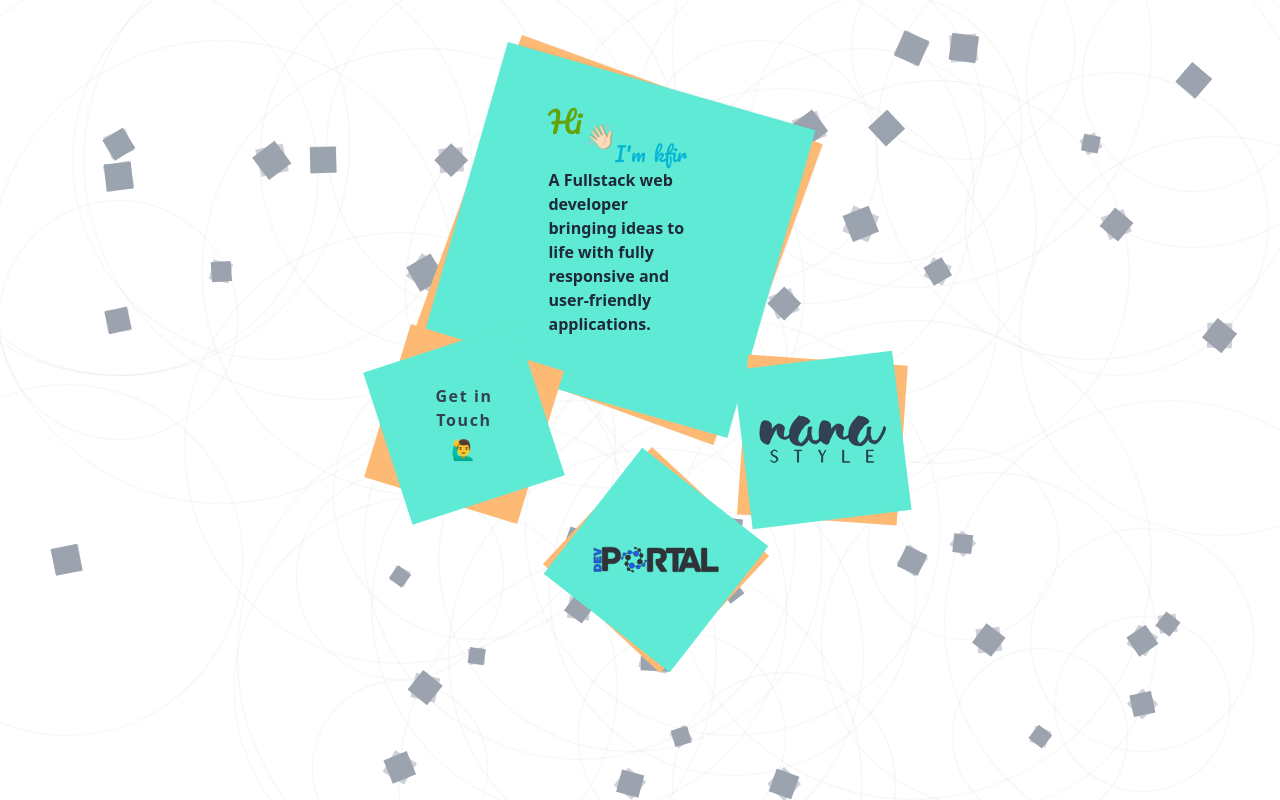
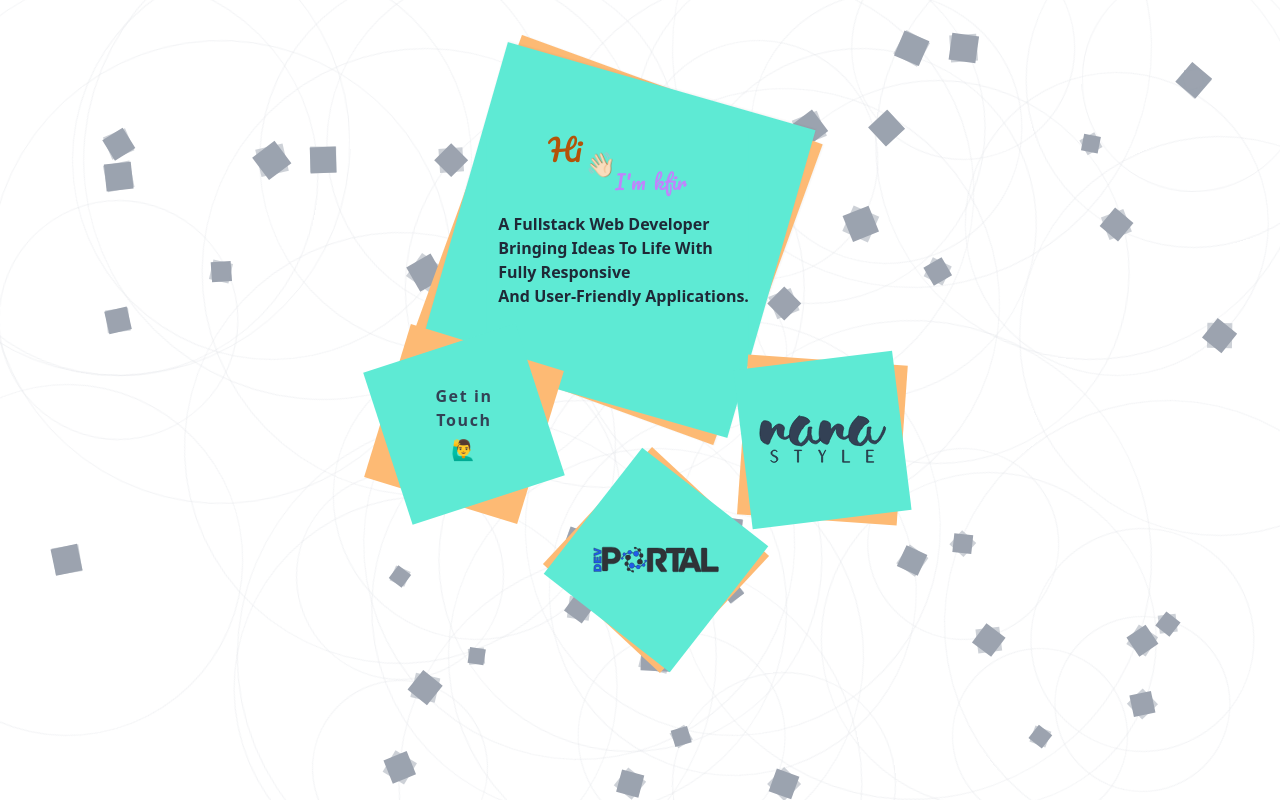
Before and after one commit to kfirkfir89/ka-portfolio, a React (Vite) app: page / in a window 1280 px wide. Built offline with nearby package versions, Linux system fonts and the light colour scheme; a web font is replaced by a local one.

Commit message:
netlify form

```diff
--- a/src/components/contact-cube.component.tsx
+++ b/src/components/contact-cube.component.tsx
@@ -48,7 +48,22 @@ const ContactCube = () => {
 
   const handleSubmit = (event: React.FormEvent) => {
     event.preventDefault();
-    // onSubmit(formData);
+
+    // const sendEmail = async () => {
+    //   try {
+    //     const response = await fetch('/.netlify/functions/sendmail', {
+    //       method: 'POST',
+    //       body: JSON.stringify(formData),
+    //       headers: {
+    //         'Content-Type': 'application/json',
+    //       },
+    //     });
+    //   } catch (error) {}
+    // };
+
+    // if (!response.ok) {
+    //   // Handle error...
+    // }
   };
 
   return (
@@ -144,7 +159,10 @@ const ContactCube = () => {
             <form
               className="flex flex-col gap-4 px-6 pb-4"
               onSubmit={handleSubmit}
+              name="contact"
+              data-netlify="true"
             >
+              <input type="hidden" name="form-name" value="contact" />
               <div className="flex flex-col">
                 <label className="label font-semibold tracking-wide">
                   Name:
--- a/src/components/devportal-cube.component.tsx
+++ b/src/components/devportal-cube.component.tsx
@@ -81,7 +81,7 @@ const DevPortalCube = () => {
                 delay: 0.5,
               },
             }}
-            className="absolute z-50 mr-8 max-h-screen w-[310px] cursor-default flex-col justify-center overflow-auto  py-8 sm:w-[460px]"
+            className="absolute z-50 mr-8 max-h-screen w-[310px] cursor-default flex-col justify-center overflow-auto  py-8 pb-12  sm:w-[460px]"
           >
             <h1 className="mb-4 self-center whitespace-nowrap p-4 font-custom text-3xl">
               <DevPortalIcon className="h-fit w-28 sm:w-32" />
@@ -140,8 +140,8 @@ const DevPortalCube = () => {
                 personalized recommendations.
               </span>
             </p>
-            <div className="flex justify-center gap-4">
-              <div className=" flex items-center justify-center gap-8 pt-8">
+            <div className="flex justify-center gap-4 py-8">
+              <div className=" flex items-center justify-center gap-8 ">
                 <div className="group relative  inline-flex">
                   <div className="transitiona-all absolute -inset-px rounded-xl bg-gradient-to-r  from-gray-100 via-orange-100 to-gray-100 opacity-70 blur-lg duration-1000 group-hover:-inset-1 group-hover:opacity-100 group-hover:duration-200" />
                   <Link
--- a/src/components/hi-cube.component.tsx
+++ b/src/components/hi-cube.component.tsx
@@ -4,7 +4,7 @@ import { getRandomInt } from '../routes/home/home.component';
 const HiCube = () => {
   let windowVh = '-25vh';
   let windowVw = '45vw';
-  let cubeSize = '14rem';
+  let cubeSize = '15rem';
   if (window.innerWidth > 390) {
     windowVh = '-30vh';
     windowVw = '45vw';
@@ -76,7 +76,7 @@ const HiCube = () => {
       >
         <motion.div className="absolute z-20 flex justify-center bg-teal-300 pb-10">
           <div className=" flex flex-col">
-            <div className="flex text-3xl text-lime-600">
+            <div className="flex justify-center text-3xl text-amber-700">
               <span className="font-custom">Hi</span>
               <h1 className="flex ">
                 {' '}
@@ -85,18 +85,27 @@ const HiCube = () => {
                 </span>
               </h1>
               <p className="flex pt-9 ">
-                <span className="self-end whitespace-nowrap font-custom  text-xl text-cyan-500">
+                <span className="self-end whitespace-nowrap font-custom  text-xl text-purple-400">
                   I&apos;m
                 </span>
-                <span className="self-end whitespace-nowrap pl-2 font-custom  text-xl text-cyan-500">
+                <span className="self-end whitespace-nowrap pl-2 font-custom  text-xl text-purple-400">
                   kfir
                 </span>
               </p>
             </div>
-            <h1 className="text-xs font-semibold sm:text-base">
-              A Fullstack web developer bringing ideas to life with fully
-              responsive and user-friendly applications.
-            </h1>
+            <p className="white pl-3 pt-4 text-xs font-semibold capitalize sm:text-base">
+              <span className="whitespace-nowrap">
+                A Fullstack web developer
+              </span>
+              <br />
+              <span className="flex">
+                bringing ideas to life with fully responsive
+              </span>
+
+              <span className="flex whitespace-nowrap">
+                and user-friendly applications.
+              </span>
+            </p>
           </div>
         </motion.div>
       </motion.div>
--- a/src/components/nanastyle-cube.component.tsx
+++ b/src/components/nanastyle-cube.component.tsx
@@ -81,7 +81,7 @@ const NanaStyleCube = () => {
                 delay: 0.5,
               },
             }}
-            className="absolute z-50 mr-8 max-h-screen w-[310px] cursor-default flex-col justify-center overflow-auto  py-8 sm:w-[460px]"
+            className="absolute z-50 mr-8 max-h-full w-[310px] cursor-default flex-col justify-center overflow-auto py-8 pb-12 sm:w-[460px]"
           >
             <h1 className="mb-4 self-center whitespace-nowrap p-4 font-custom text-3xl">
               <NanaStyleIcon className="h-fit w-28 sm:w-32" />
@@ -137,8 +137,8 @@ const NanaStyleCube = () => {
                 categories.
               </span>
             </p>
-            <div className="flex justify-center gap-4">
-              <div className=" flex items-center justify-center gap-8 pt-8">
+            <div className="flex justify-center gap-4 py-8">
+              <div className=" flex items-center justify-center gap-8">
                 <div className="group relative  inline-flex">
                   <div className="transitiona-all absolute -inset-px rounded-xl bg-gradient-to-r  from-gray-100 via-orange-100 to-gray-100 opacity-70 blur-lg duration-1000 group-hover:-inset-1 group-hover:opacity-100 group-hover:duration-200" />
                   <Link
--- a/vite.config.ts
+++ b/vite.config.ts
@@ -1,9 +1,18 @@
 /* eslint-disable import/no-extraneous-dependencies */
-import { defineConfig } from 'vite';
+import { defineConfig, loadEnv } from 'vite';
 import react from '@vitejs/plugin-react-swc';
 import svgr from 'vite-plugin-svgr';
 
 // https://vitejs.dev/config/
-export default defineConfig({
-  plugins: [react(), svgr()],
+export default defineConfig(({ command, mode }) => {
+  // Load env file based on `mode` in the current working directory.
+  // Set the third parameter to '' to load all env regardless of the `VITE_` prefix.
+  const env = loadEnv(mode, process.cwd(), '');
+  return {
+    // vite config
+    define: {
+      __APP_ENV__: env.APP_ENV,
+    },
+    plugins: [react(), svgr()],
+  };
 });
```
Also changed, not shown: 2 other files (tests, documents, lock files or other folders).
